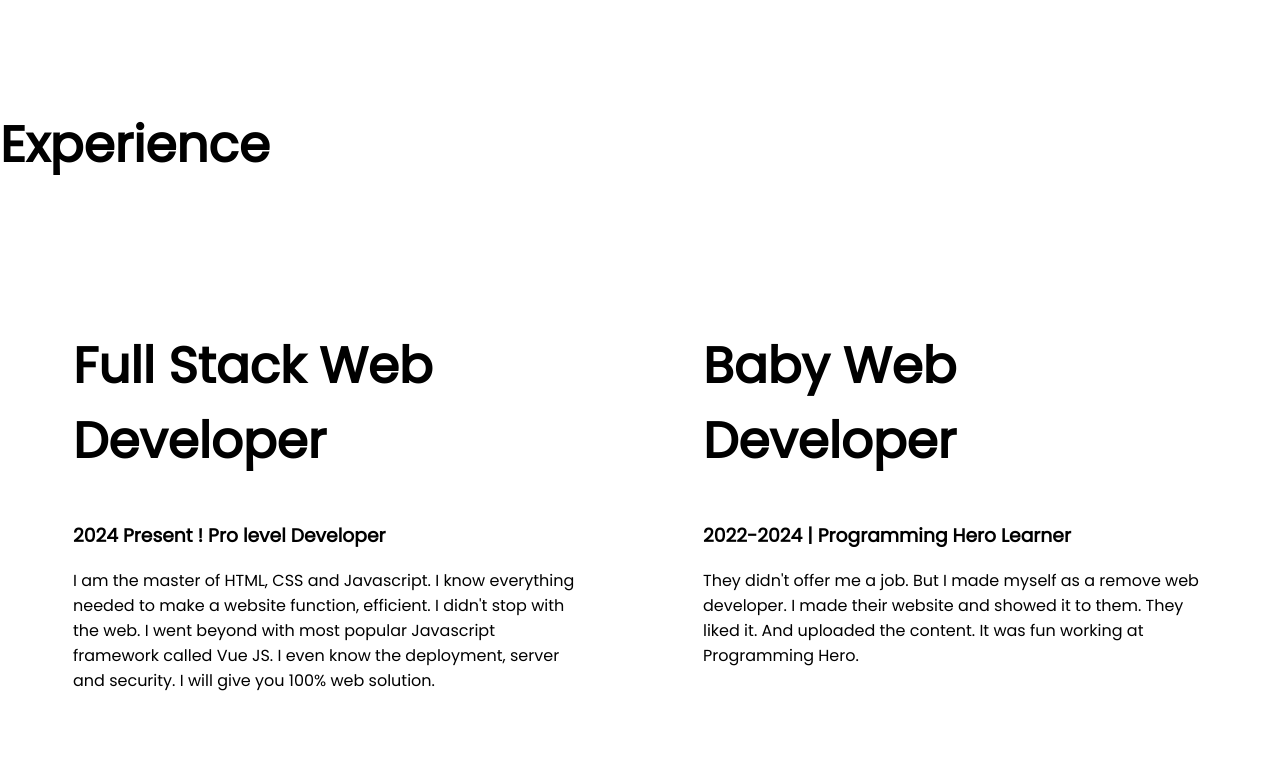
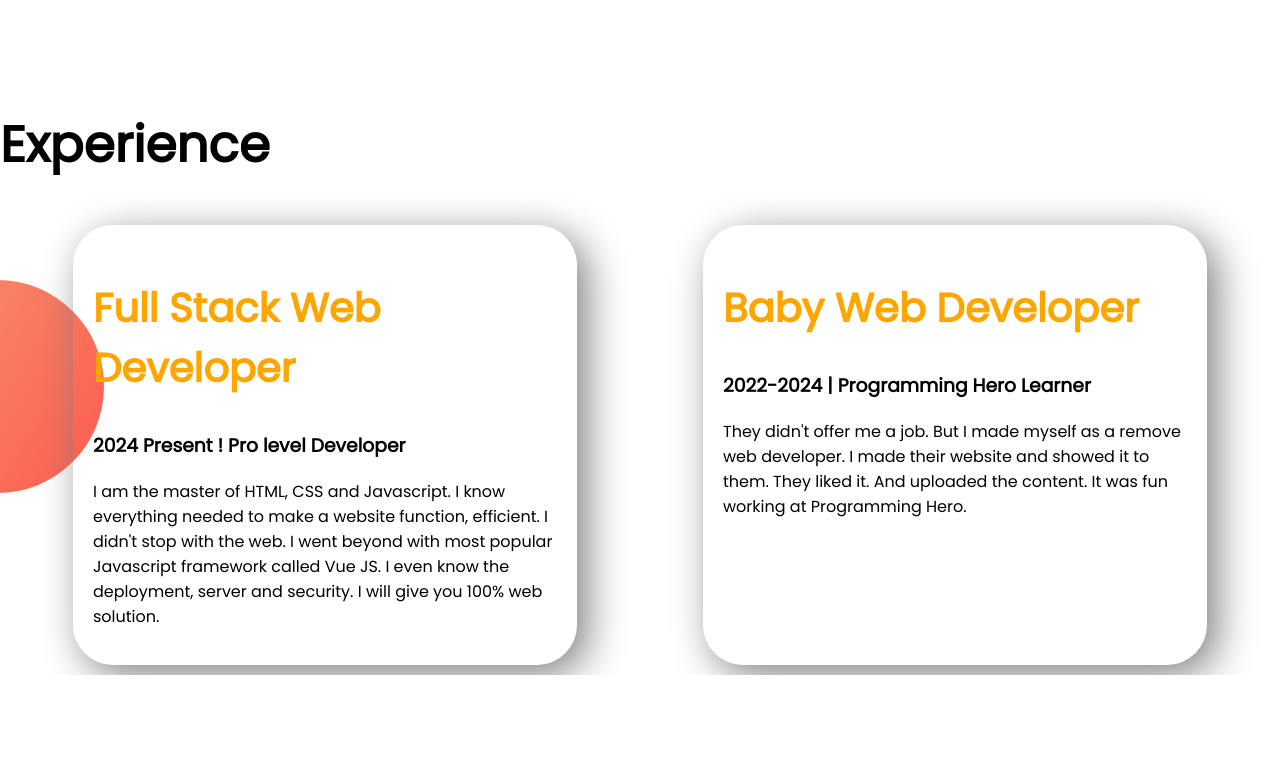
Before and after one commit to rafiul-coder/developer-portfolio, a plain HTML site: page index.html in a window 1280 px wide. Shown: the part 1266-2041 px from the top of the page. After the commit the page ends 1941 px from the top, so only its background shows below. Drawn offline with Linux system fonts and the light colour scheme.

Commit message:
experiance area add

```diff
--- a/index.html
+++ b/index.html
@@ -57,8 +57,8 @@
     <section class="Experience-area">
       <h1>Experience</h1>
       <div class="flaxible-container">
-        <div class="half-width">
-          <h1>Full Stack Web Developer</h1>
+        <div class="Experience-item">
+          <h2 class="orange-color">Full Stack Web Developer</h2>
           <h3>2024 Present ! Pro level Developer</h3>
           <p>
             I am the master of HTML, CSS and Javascript. I know everything
@@ -68,8 +68,8 @@
             100% web solution.
           </p>
         </div>
-        <div class="half-width">
-          <h1>Baby Web Developer</h1>
+        <div class="Experience-item">
+          <h2 class="orange-color">Baby Web Developer</h2>
           <h3>2022-2024 | Programming Hero Learner</h3>
           <p>
             They didn't offer me a job. But I made myself as a remove web
--- a/style.css
+++ b/style.css
@@ -4,6 +4,9 @@ body{
 }
 h1{
     font-size: 50px;
+}
+h2{
+    font-size: 40px;
 }
 .orange-color{
     color: orange;
@@ -36,3 +39,16 @@ h1{
     background-repeat: no-repeat;
     background-position: right;
 }
+.Experience-area{
+    background-image: url(images/exp-bg.png);
+    background-repeat: no-repeat;
+    background-position: left;
+}
+.Experience-item{
+    width: 40%;
+    margin-left: 5%;
+    margin-right: 5%;
+    padding: 20px;
+    border-radius: 40px;
+    box-shadow: 10px 10px 40px gray;
+}
```
